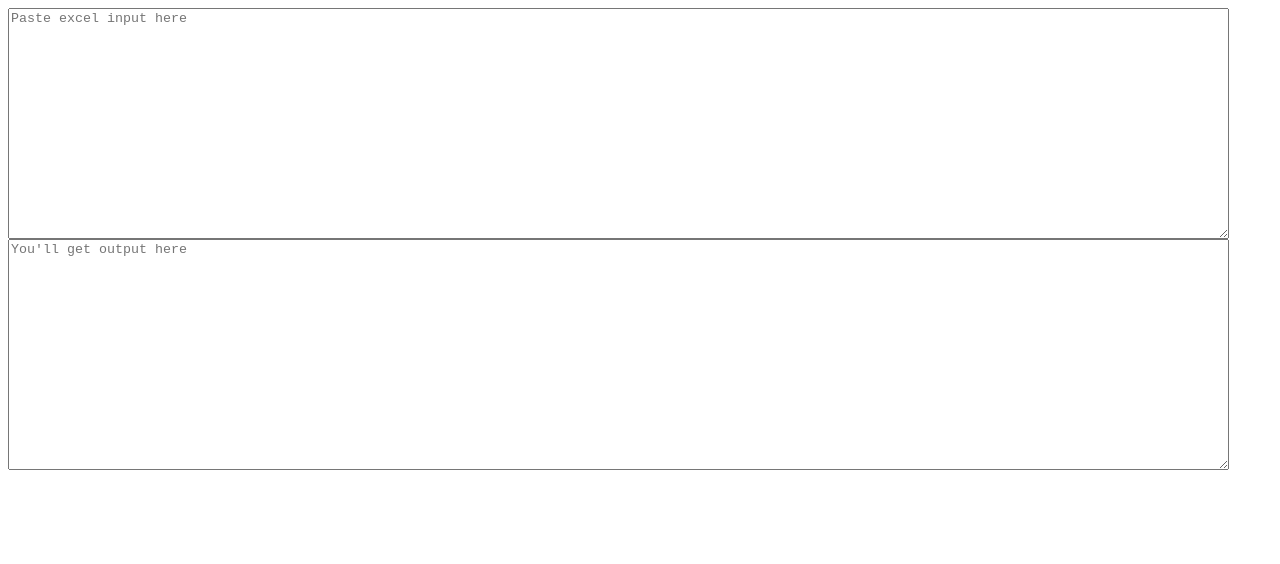
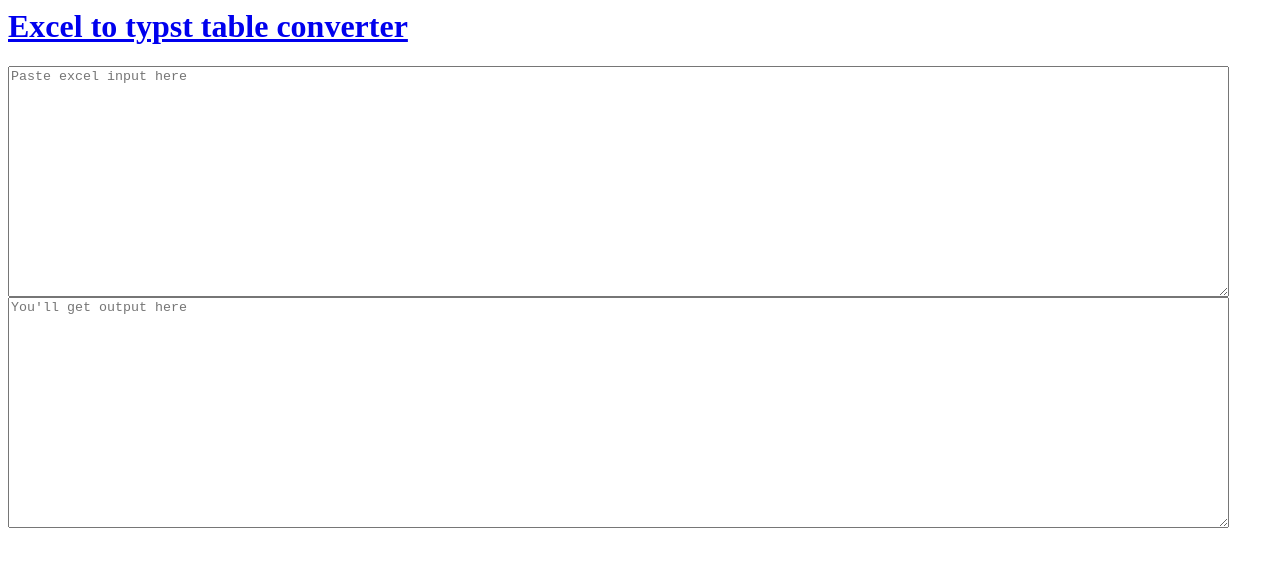
Before and after one commit to kyanbasu/pwr-typst, a plain HTML site: page index.html in a window 1280 px wide. Drawn offline with Linux system fonts and the light colour scheme.

Commit message:
added heading

```diff
--- a/index.html
+++ b/index.html
@@ -1,4 +1,5 @@
 <body>
+  <a href="https://github.com/kyanbasu/pwr-typst"><h1>Excel to typst table converter</h1></a>
   <textarea onchange="typsttextinput(this)" onclick="typsttextinput(this)" rows="15" cols="150" placeholder="Paste excel input here"></textarea>
   <textarea readonly id="typstoutput" rows="15" cols="150" placeholder="You'll get output here"></textarea>
   <script>
```
